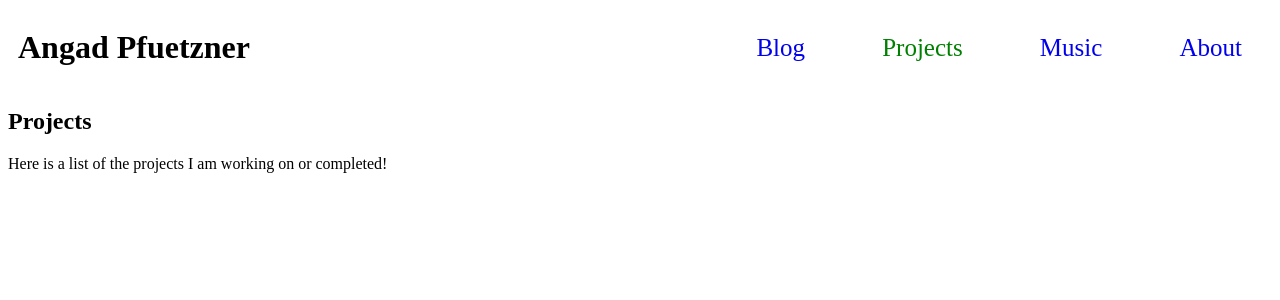
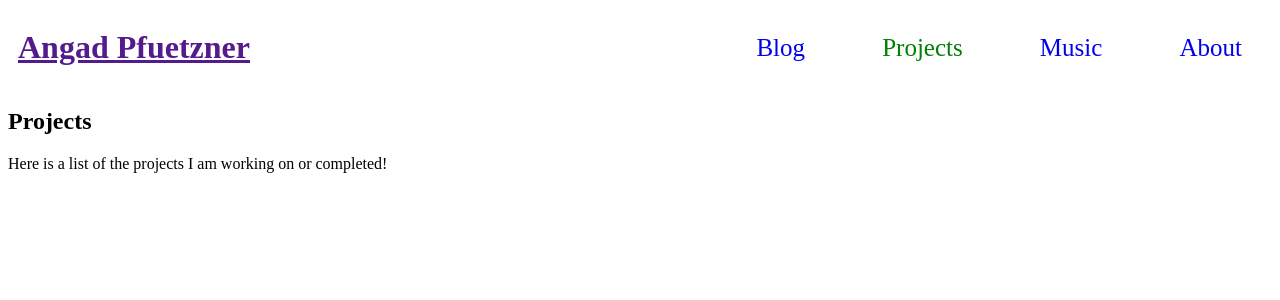
Before and after one commit to Angad99/Angad99.github.io, a Jekyll site: the page built from Projects.md, in a window 1280 px wide. Shown: the top 300 px of the page. Built offline with Jekyll 4.4.1, drawn with Linux system fonts in a browser that asks for light colours.

Commit message:
Update default.html

```diff
--- a/_layouts/default.html
+++ b/_layouts/default.html
@@ -13,7 +13,7 @@
     <header>
 
       <div class="site-info">
-        <h1 class="site-name">{{ site.name }}</h1>
+        <h1 class="site-name"><a href="">{{ site.name }}</a></h1>
       </div>
 
       {% include navigation.html %}
```
